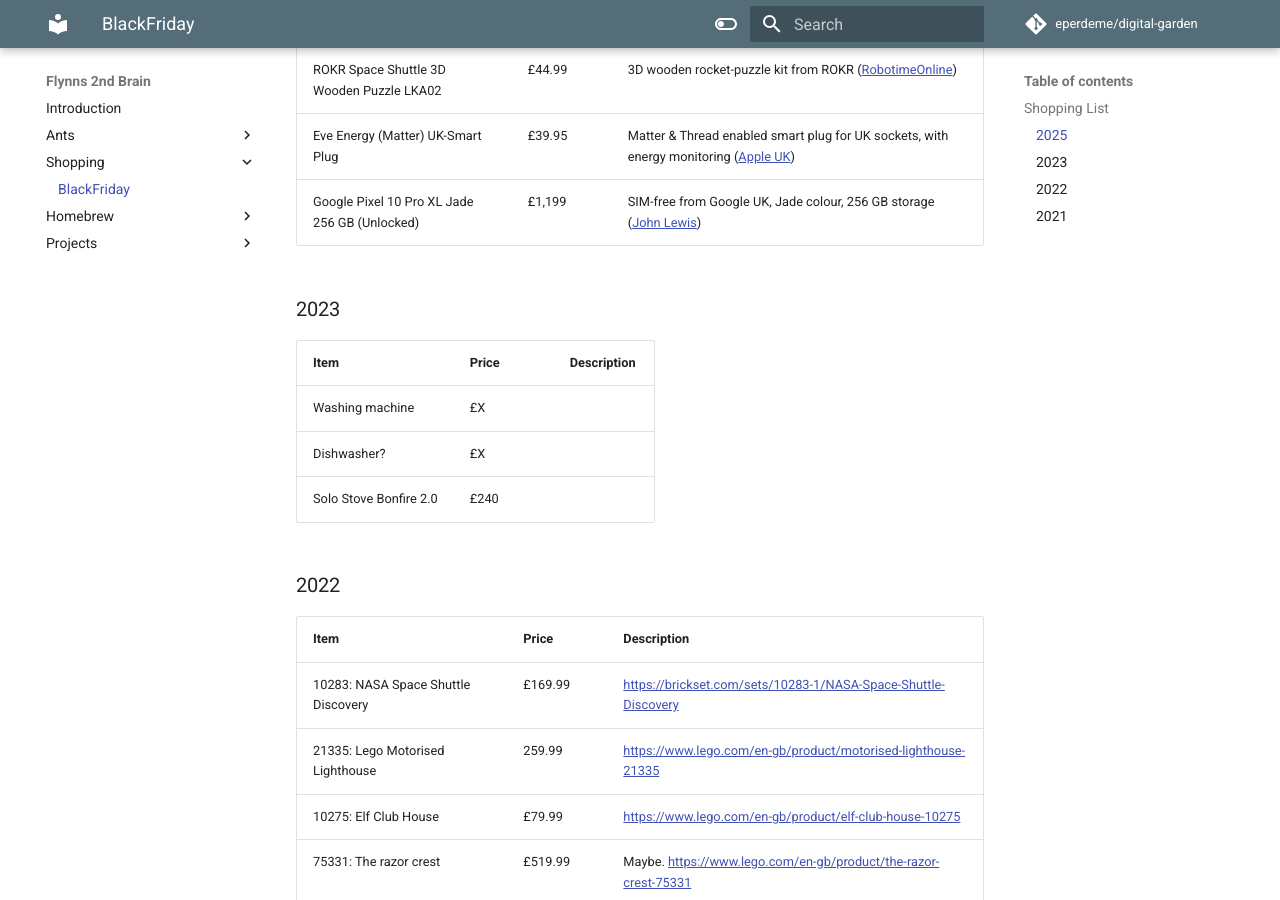
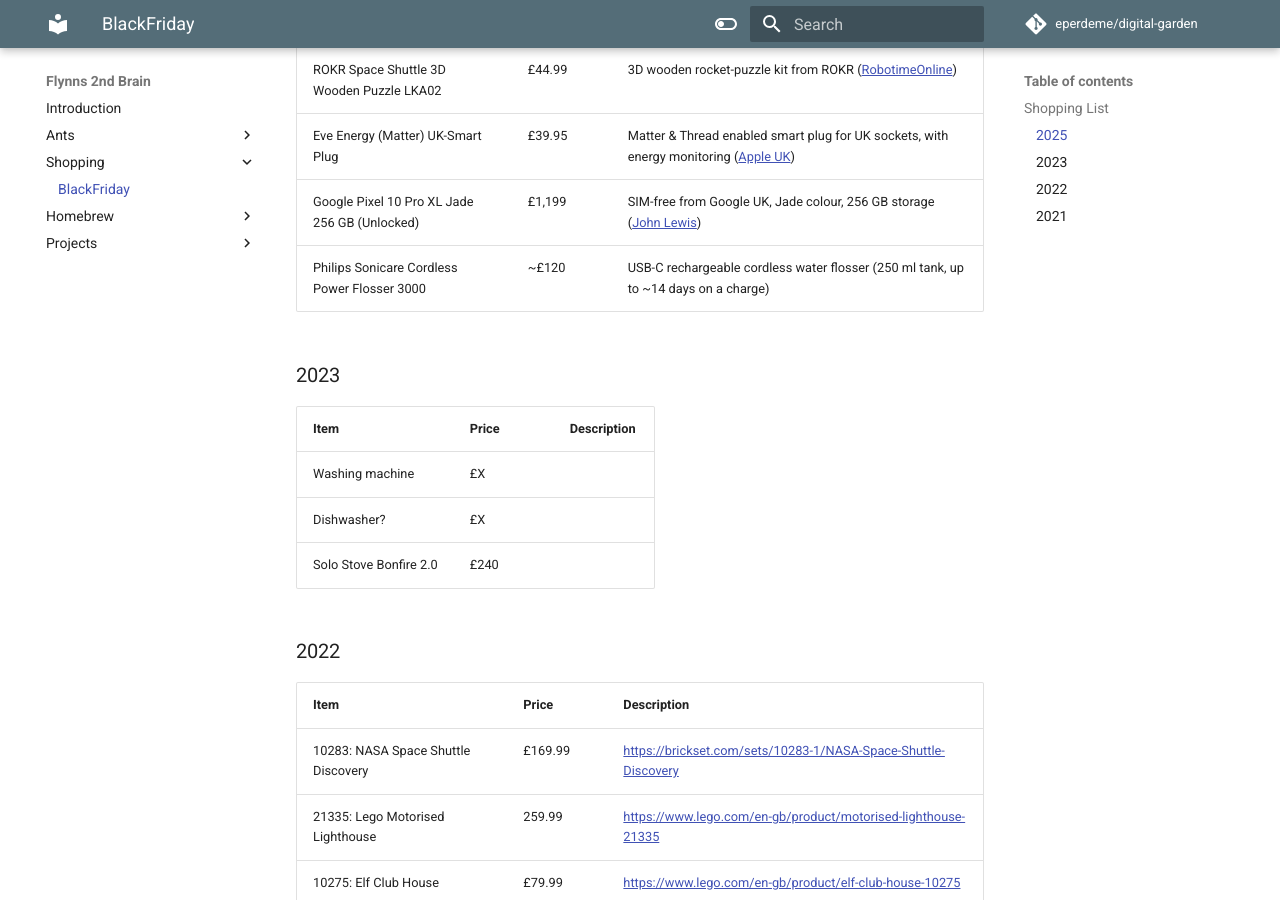
Before and after one commit to eperdeme/digital-garden, an MkDocs documentation site: the page built from docs/shopping/blackfriday.md, in a window 1280 px wide and 900 px high, scrolled down 359 px. Built offline with MkDocs 1.6.1 and Material for MkDocs 9.7.7, drawn with Linux system fonts in a browser that asks for light colours; comment, search, counter and statistics services are not loaded.

Commit message:
Update blackfriday.md

```diff
--- a/docs/shopping/blackfriday.md
+++ b/docs/shopping/blackfriday.md
@@ -8,7 +8,7 @@
 | ROKR Space Shuttle 3D Wooden Puzzle LKA02 | £44.99 | 3D wooden rocket-puzzle kit from ROKR ([RobotimeOnline](https://www.robotimeonline.com/en-gb/products/rokr-space-shuttle-3d-wooden-puzzle-lka02)) |
 | Eve Energy (Matter) UK-Smart Plug | £39.95 | Matter & Thread enabled smart plug for UK sockets, with energy monitoring ([Apple UK](https://www.apple.com/uk/shop/product/HQGE2B/A/eve-energy-matter-smart-plug-power-meter)) |
 | Google Pixel 10 Pro XL Jade 256 GB (Unlocked) | £1,199 | SIM-free from Google UK, Jade colour, 256 GB storage ([John Lewis](https://www.johnlewis.com/google-pixel-10-pro-xl-smartphone-android-6-8-5g-sim-free/jade/p114219679)) |
-
+| Philips Sonicare Cordless Power Flosser 3000 | ~£120 | USB-C rechargeable cordless water flosser (250 ml tank, up to ~14 days on a charge) |
 
 ## 2023
 
```
